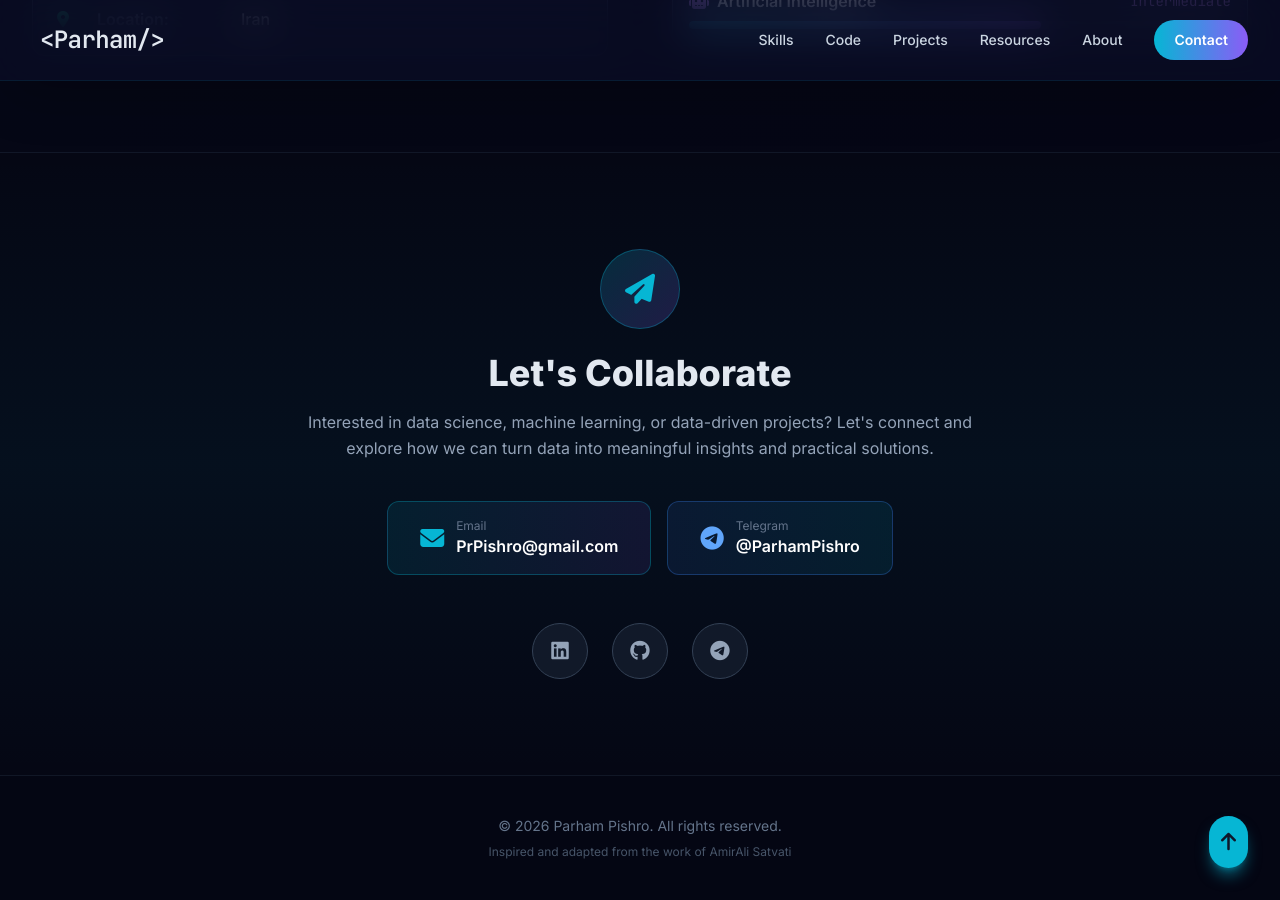
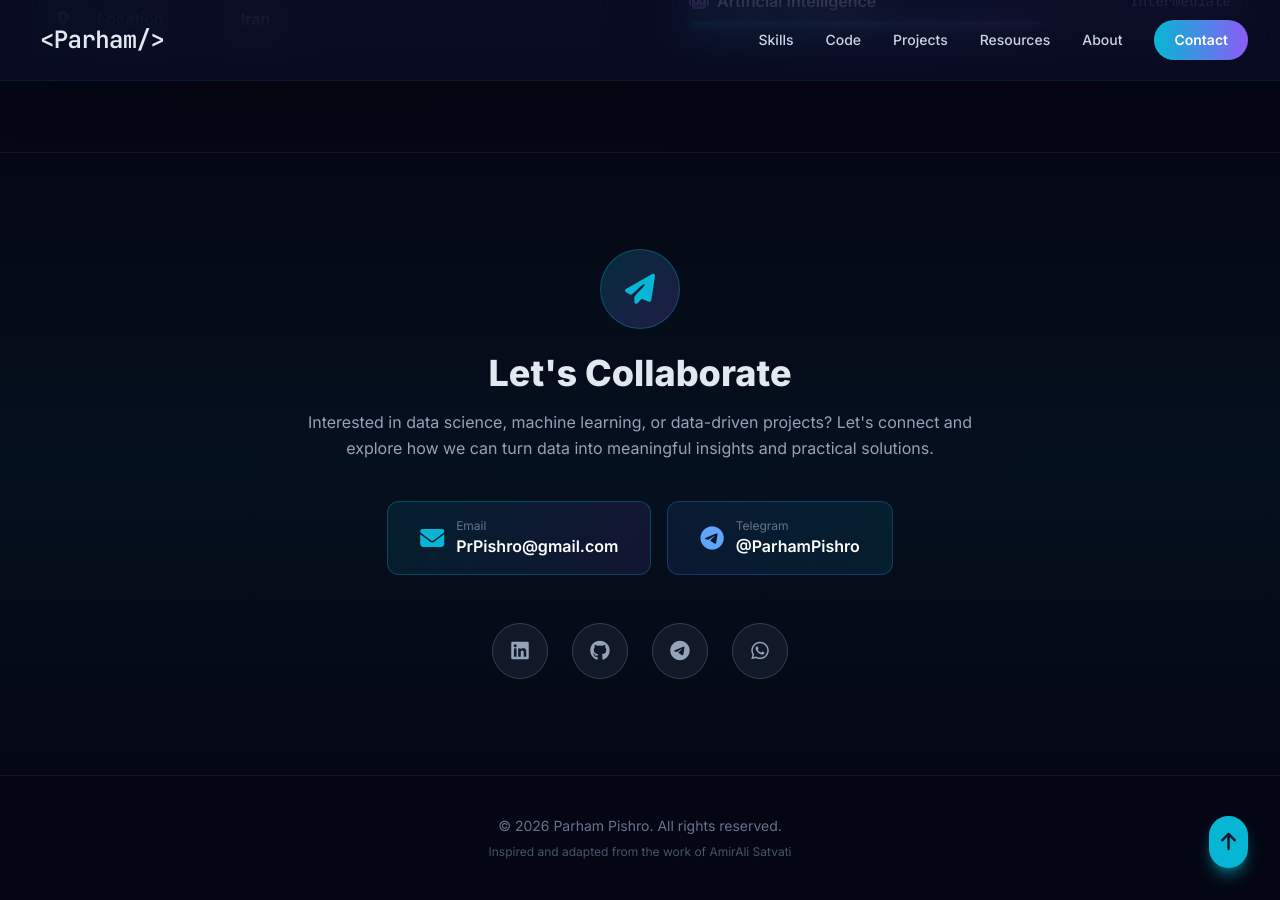
Before and after one commit to ParhamPishro/ParhamPishro.github.io, a Jekyll site: the page index.html, which Jekyll copies as it is, in a window 1280 px wide and 900 px high, scrolled down 4659 px. Built offline with Jekyll 4.4.1, drawn with Linux system fonts in a browser that asks for light colours; nearby versions of some CDN libraries; comment, search, counter and statistics services are not loaded.

Commit message:
Add WhatsApp link to index.html

```diff
--- a/index.html
+++ b/index.html
@@ -985,6 +985,9 @@
                 <a href="https://t.me/ParhamPishro" target="_blank" rel="noopener noreferrer" class="group w-14 h-14 rounded-full bg-slate-800/50 border border-slate-700 hover:border-blue-500 flex items-center justify-center transition-all hover:-translate-y-1 hover:shadow-lg hover:shadow-blue-500/30">
                     <i class="fab fa-telegram text-xl text-slate-400 group-hover:text-blue-400 transition-colors"></i>
                 </a>
+                <a href="https://wa.me/989021821691" target="_blank" rel="noopener noreferrer" class="group w-14 h-14 rounded-full bg-slate-800/50 border border-slate-700 hover:border-green-400 flex items-center justify-center transition-all hover:-translate-y-1 hover:shadow-lg hover:shadow-green-400/30">
+                    <i class="fab fa-whatsapp text-xl text-slate-400 group-hover:text-green-400 transition-colors"></i>
+                </a>
             </div>
         </div>
     </section>
```
